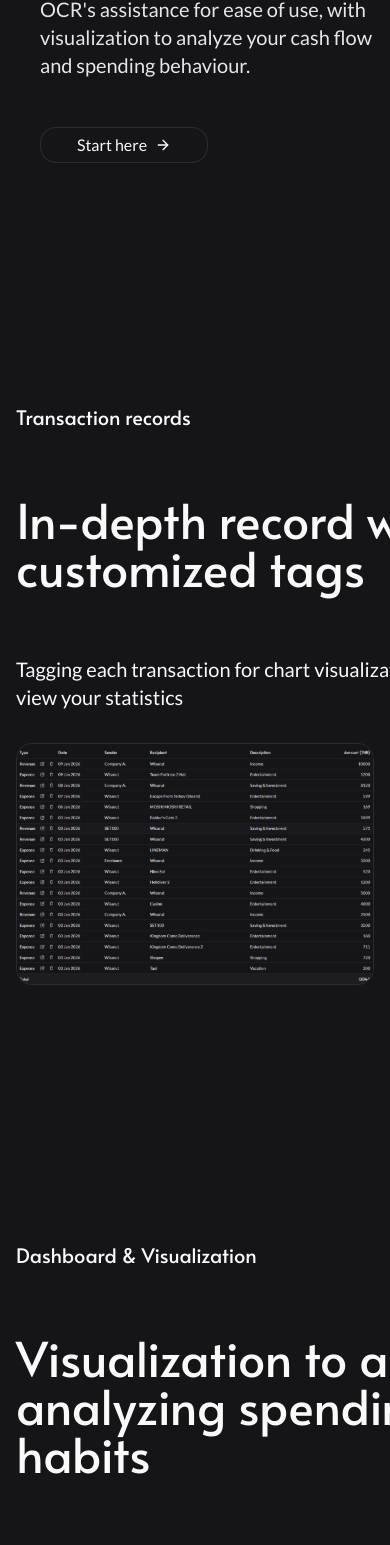
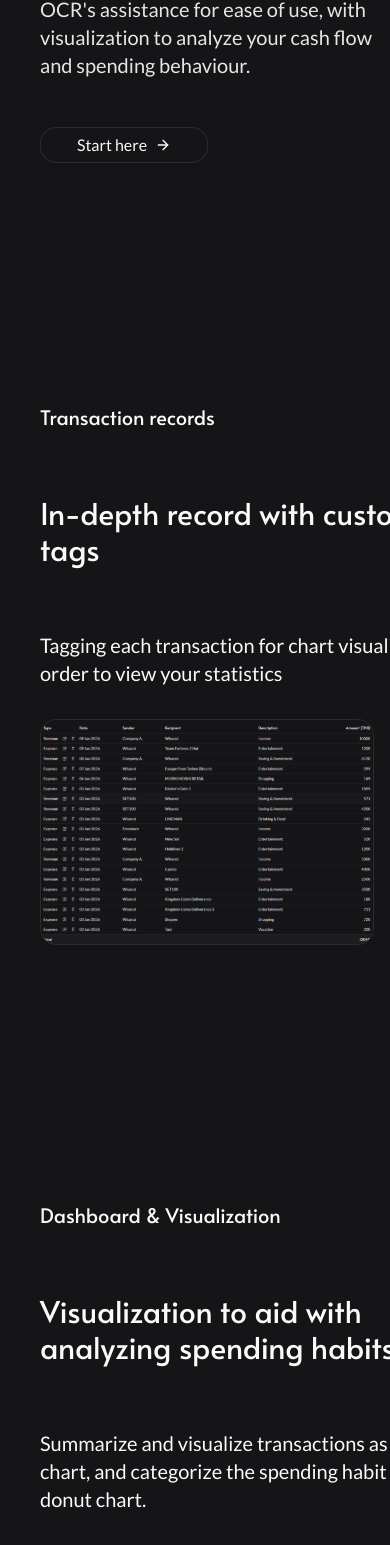
Before and after one commit to dwisarut/finocular, a React (Vite) app: page / in a window 390 px wide. Shown: the part 425-1970 px from the top of the page. Built offline with nearby package versions, Linux system fonts and the light colour scheme.

Commit message:
fix: fix responsive design

```diff
--- a/src/components/LandingPage.tsx
+++ b/src/components/LandingPage.tsx
@@ -30,14 +30,14 @@ const LandingPage = () => {
           <ArrowRight />
         </Button>
 
-        <div className="flex flex-col gap-64 mt-48">
+        <div className="flex flex-col gap-64 mt-48 ml-6 md:ml-0">
           <div className="flex flex-col gap-8 lg:gap-0 lg:flex-row justify-start lg:justify-between">
             <div className="flex flex-col justify-start gap-16 w-130">
               <h2 className="text-xl alata">Transaction records</h2>
-              <h3 className="text-5xl alata">
+              <h3 className="text-3xl lg:text-4xl xl:text-5xl alata w-110 md:w-full">
                 In-depth record with customized tags
               </h3>
-              <p className="text-xl lato">
+              <p className="text-xl lato w-108 md:w-full">
                 Tagging each transaction for chart visualization in order to
                 view your statistics
               </p>
@@ -51,10 +51,10 @@ const LandingPage = () => {
           <div className="flex flex-col gap-8 lg:gap-0 lg:flex-row justify-start lg:justify-between">
             <div className="flex flex-col justify-start gap-16 w-130">
               <h2 className="text-xl alata">Dashboard & Visualization</h2>
-              <h3 className="text-5xl alata">
+              <h3 className="text-3xl lg:text-4xl xl:text-5xl alata w-110 md:w-full">
                 Visualization to aid with analyzing spending habits
               </h3>
-              <p className="text-xl lato">
+              <p className="text-xl lato w-108 md:w-full">
                 Summarize and visualize transactions as a line chart, and
                 categorize the spending habit as a donut chart.
               </p>
```
